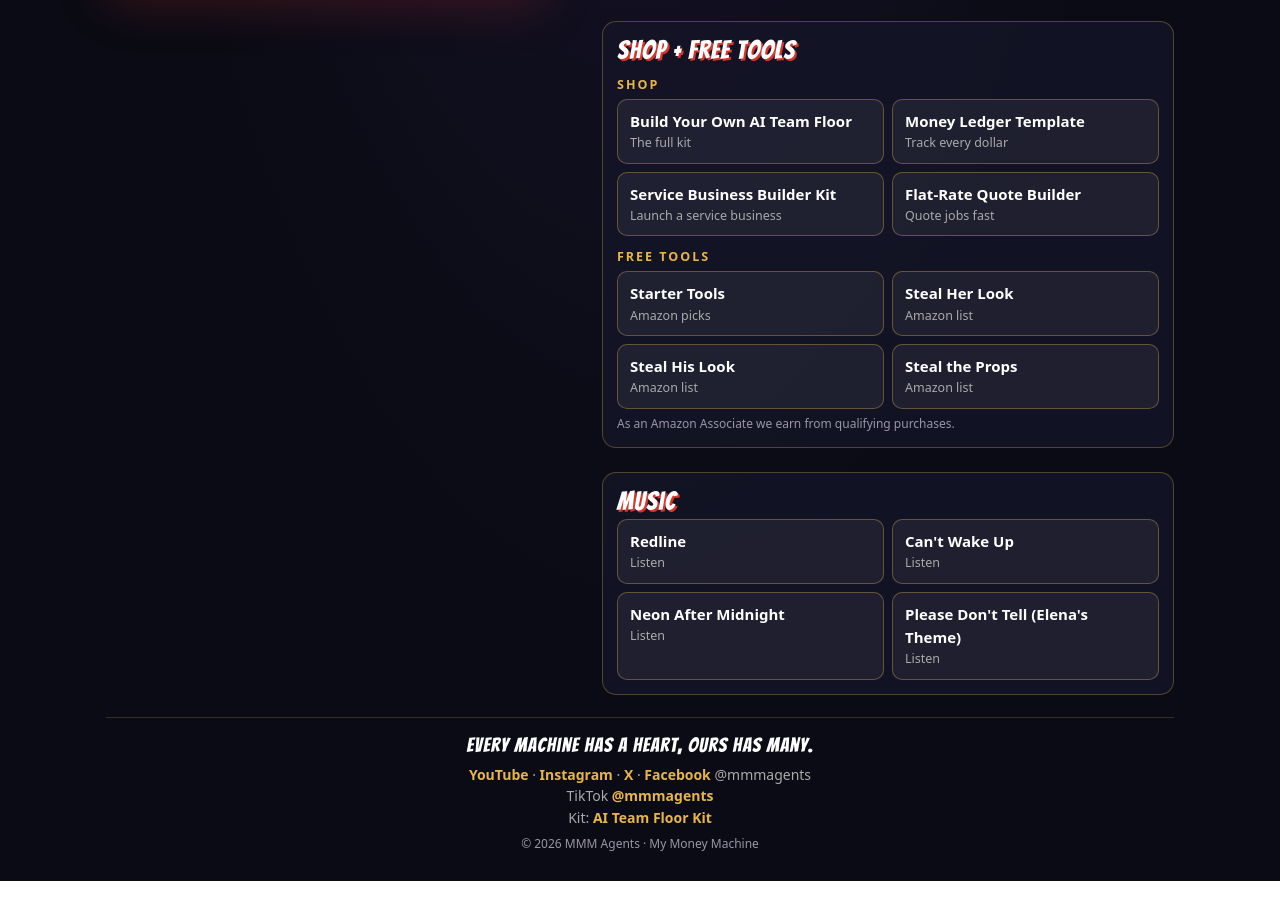
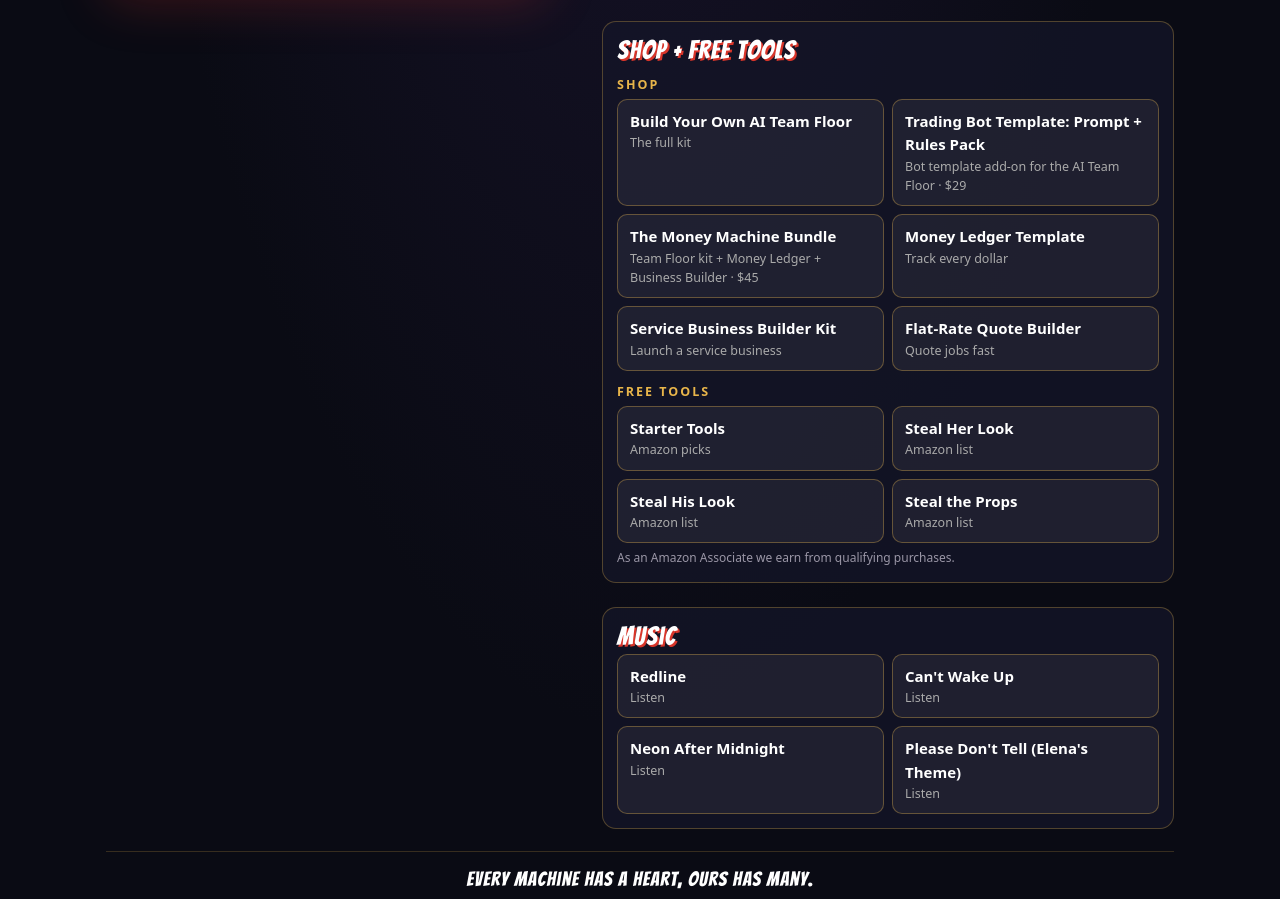
Before and after one commit to MMMagents/mmmagents.github.io, a plain HTML site: page index.html in a window 1280 px wide. Shown: the part 869-1768 px from the top of the page. Drawn offline with Linux system fonts and the light colour scheme.

Commit message:
List Trading Bot Template and Money Machine Bundle

```diff
--- a/index.html
+++ b/index.html
@@ -117,6 +117,8 @@ The Chief of Staff Prompt for Grok Bot, from MMM Agents
    <h3>Shop</h3>
    <div class="links">
    <a href="https://mmmagents.gumroad.com/l/cshhab" target="_blank" rel="noopener noreferrer">Build Your Own AI Team Floor<span>The full kit</span></a>
+   <a href="https://mmmagents.gumroad.com/l/hldszl" target="_blank" rel="noopener noreferrer">Trading Bot Template: Prompt + Rules Pack<span>Bot template add-on for the AI Team Floor · $29</span></a>
+   <a href="https://mmmagents.gumroad.com/l/kajkrj" target="_blank" rel="noopener noreferrer">The Money Machine Bundle<span>Team Floor kit + Money Ledger + Business Builder · $45</span></a>
    <a href="https://mmmagents.gumroad.com/l/money-ledger" target="_blank" rel="noopener noreferrer">Money Ledger Template<span>Track every dollar</span></a>
    <a href="https://mmmagents.gumroad.com/l/business-builder" target="_blank" rel="noopener noreferrer">Service Business Builder Kit<span>Launch a service business</span></a>
    <a href="https://mmmagents.gumroad.com/l/quote-builder" target="_blank" rel="noopener noreferrer">Flat-Rate Quote Builder<span>Quote jobs fast</span></a>
```
